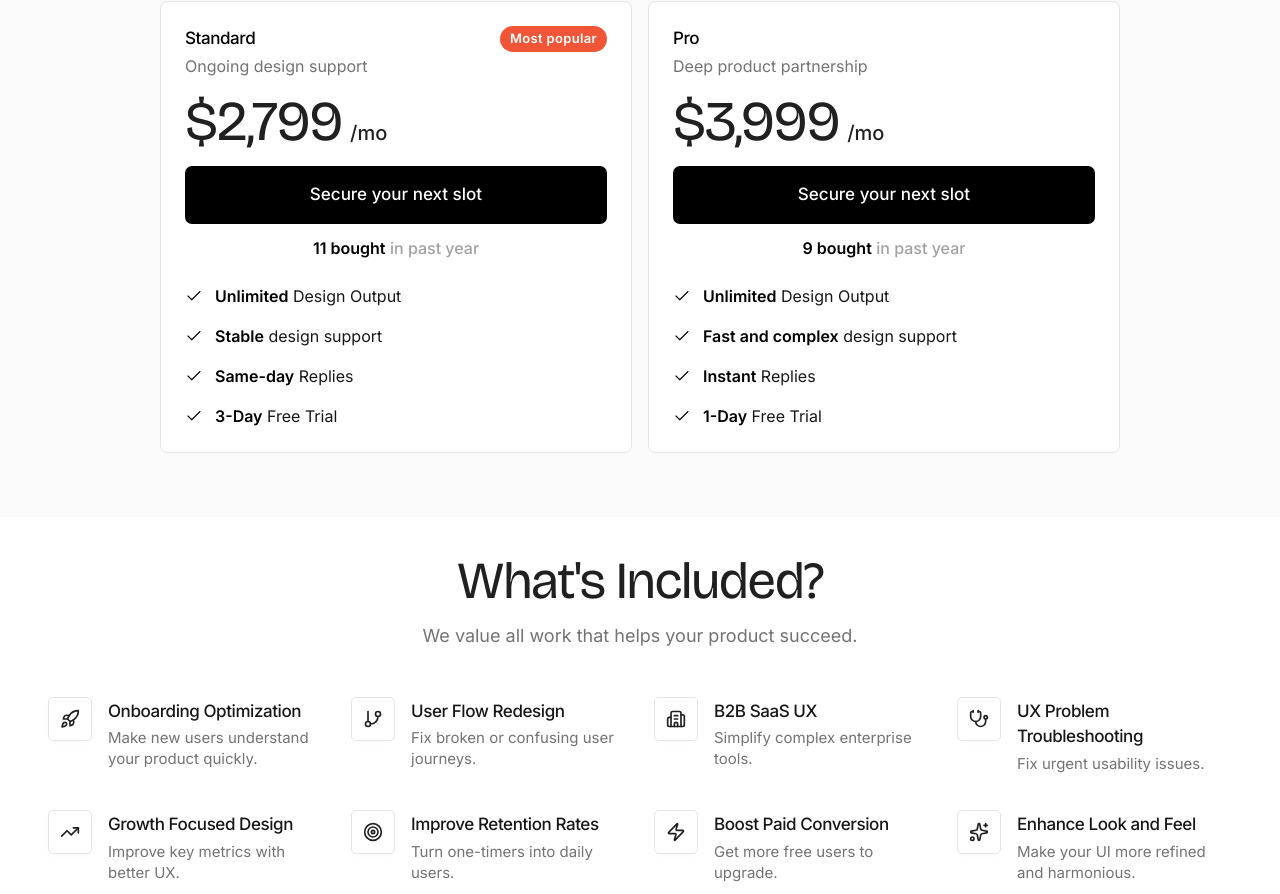
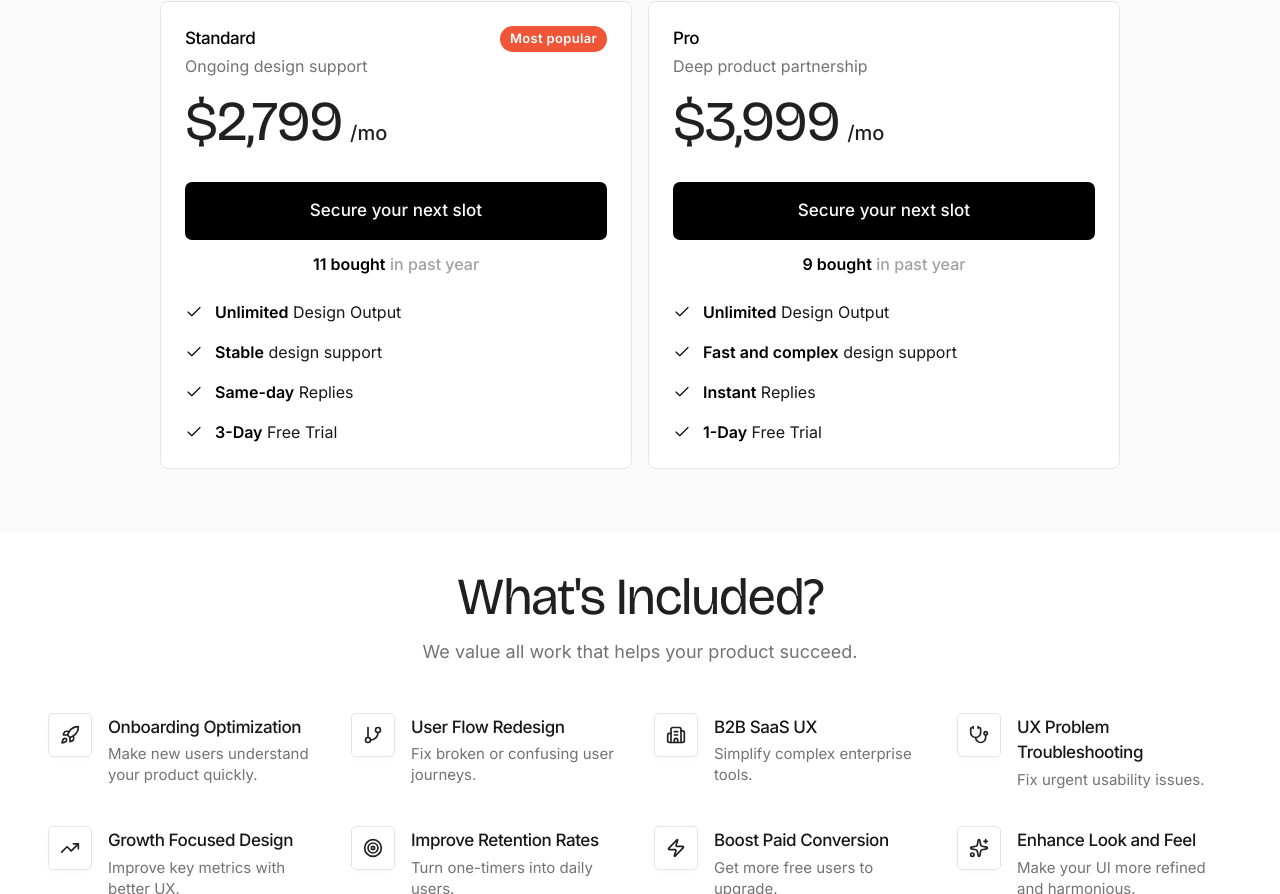
Before and after one commit to yatingzhaoo/BrewPot, a React (Vite) app: page / in a window 1280 px wide. Shown: the part 1393-2287 px from the top of the page. Built offline with nearby package versions, Linux system fonts and the light colour scheme.

Commit message:
style: increase vertical spacing in pricing cards

```diff
--- a/src/components/Pricing.tsx
+++ b/src/components/Pricing.tsx
@@ -21,12 +21,12 @@ export default function Pricing() {
 
             <p className="text-neutral-500 text-[16px] mb-4 font-sans">Ongoing design support</p>
 
-            <div className="flex items-baseline mb-4">
+            <div className="flex items-baseline mb-6">
               <span className="text-[56px] font-heading font-normal text-[#202020] tracking-tight leading-none">$2,799</span>
               <span className="text-[#202020] ml-2 font-sans font-medium text-[20px]">/mo</span>
             </div>
 
-            <button className="w-full bg-black text-white h-[58px] rounded-[7px] font-medium text-[17px] mb-3 hover:opacity-90 transition-opacity">
+            <button className="w-full bg-black text-white h-[58px] rounded-[7px] font-medium text-[17px] mt-2 mb-3 hover:opacity-90 transition-opacity">
               Secure your next slot
             </button>
             <p className="text-center text-[16px] mb-6 font-sans">
@@ -58,12 +58,12 @@ export default function Pricing() {
 
             <p className="text-neutral-500 text-[16px] mb-4 font-sans">Deep product partnership</p>
 
-            <div className="flex items-baseline mb-4">
+            <div className="flex items-baseline mb-6">
               <span className="text-[56px] font-heading font-normal text-[#202020] tracking-tight leading-none">$3,999</span>
               <span className="text-[#202020] ml-2 font-sans font-medium text-[20px]">/mo</span>
             </div>
 
-            <button className="w-full bg-black text-white h-[58px] rounded-[7px] font-medium text-[17px] mb-3 hover:opacity-90 transition-opacity">
+            <button className="w-full bg-black text-white h-[58px] rounded-[7px] font-medium text-[17px] mt-2 mb-3 hover:opacity-90 transition-opacity">
               Secure your next slot
             </button>
             <p className="text-center text-[16px] mb-6 font-sans">
```
